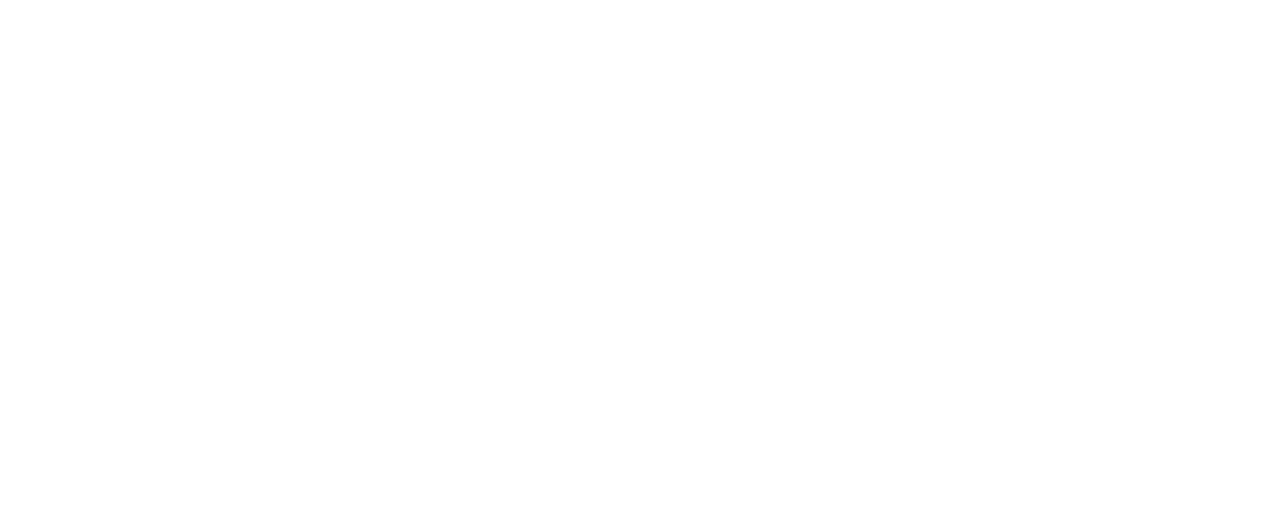
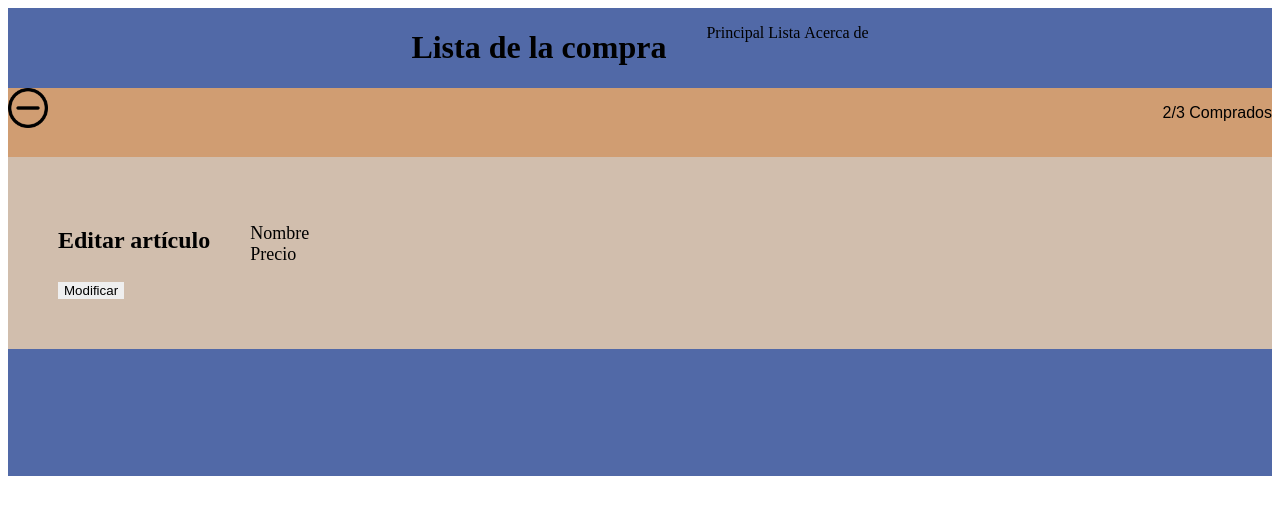
Before and after one commit to eliasmr98/202309-w1ch3-elias-martin, a website: page index2.html in a window 1280 px wide. Drawn offline with Linux system fonts and the light colour scheme; files that its build step writes are made by us from their sources.

Commit message:
Add form page

```diff
--- a/index2.html
+++ b/index2.html
@@ -8,10 +8,44 @@
   <meta name="author" content="Elías Martín">
   <title>Editar artículo</title>
   <link rel="shortcut icon" href="./img/favicon.ico" type="image/x-icon">
-  <link rel="stylesheet" href="style.css">
+  <link rel="stylesheet" href="./styles/style.css">
 </head>
 
 <body>
+  <header>
+    <h1>Lista de la compra</h1>
+    <nav>
+      <ul>
+        <li>Principal</li>
+        <li>Lista</li>
+        <li>Acerca de</li>
+      </ul>
+    </nav>
+  </header>
+  <main>
+    <section class="plus-section">
+      <a href="index.html">
+        <img src="./img/subtract.png" alt="Subtract icon" height="40" width="40">
+      </a>
+      <p>2/3 Comprados</p>
+    </section>
+    <section class="form-box">
+      <form>
+        <section class="box3">
+          <h2>Editar artículo</h2>
+          <ul>
+            <li>Nombre</li>
+            <li>Precio</li>
+          </ul>
+        </section>
+        <button>Modificar</button>
+
+      </form>
+    </section>
+    <footer>
+
+    </footer>
+  </main>
 
 </body>
 
--- a/styles/style.css
+++ b/styles/style.css
@@ -77,3 +77,23 @@ footer {
 .main-block div:hover {
   color: rgb(235, 136, 23);
 }
+
+.form-box {
+  background-color: #d1bead;
+  padding: 50px;
+}
+.form-box {
+  display: flex;
+}
+
+.box3 {
+  display: flex;
+}
+
+.box3 ul {
+  list-style: none;
+}
+
+.box3 li {
+  font-size: large;
+}
```
